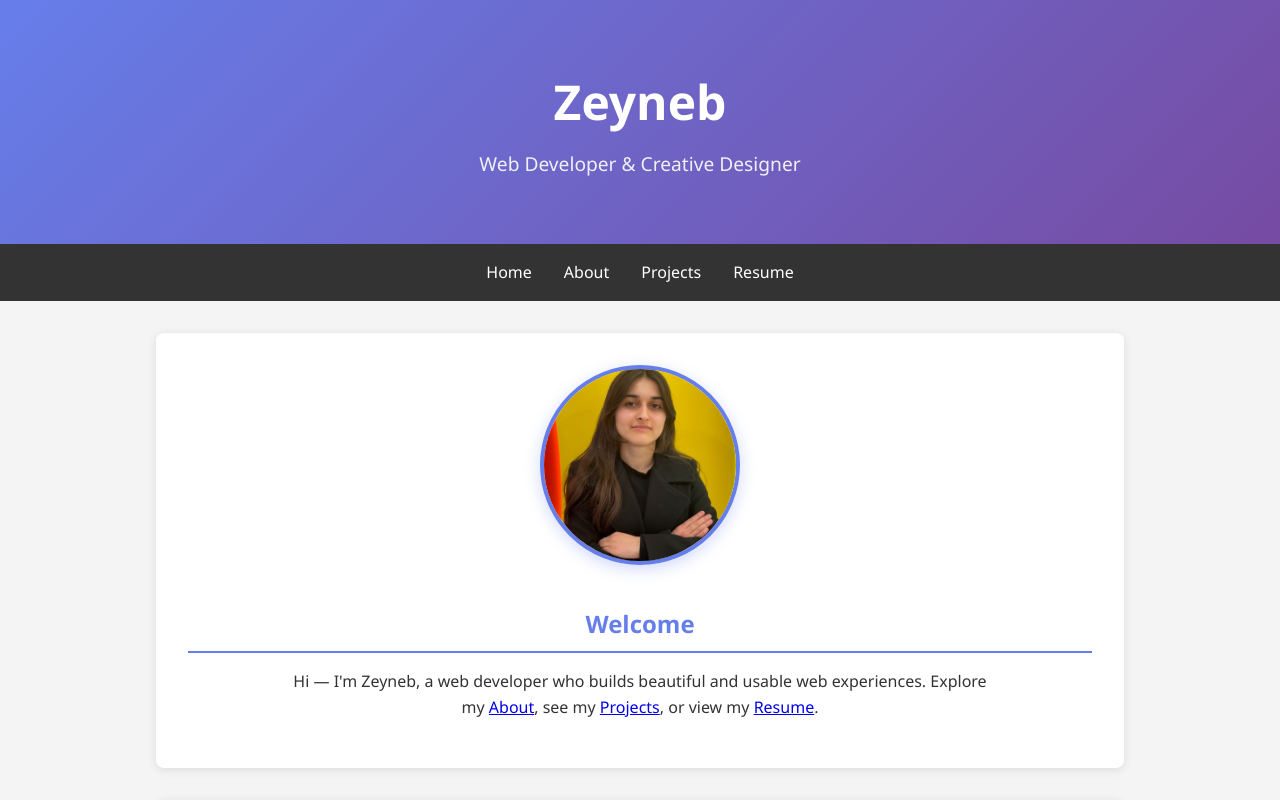
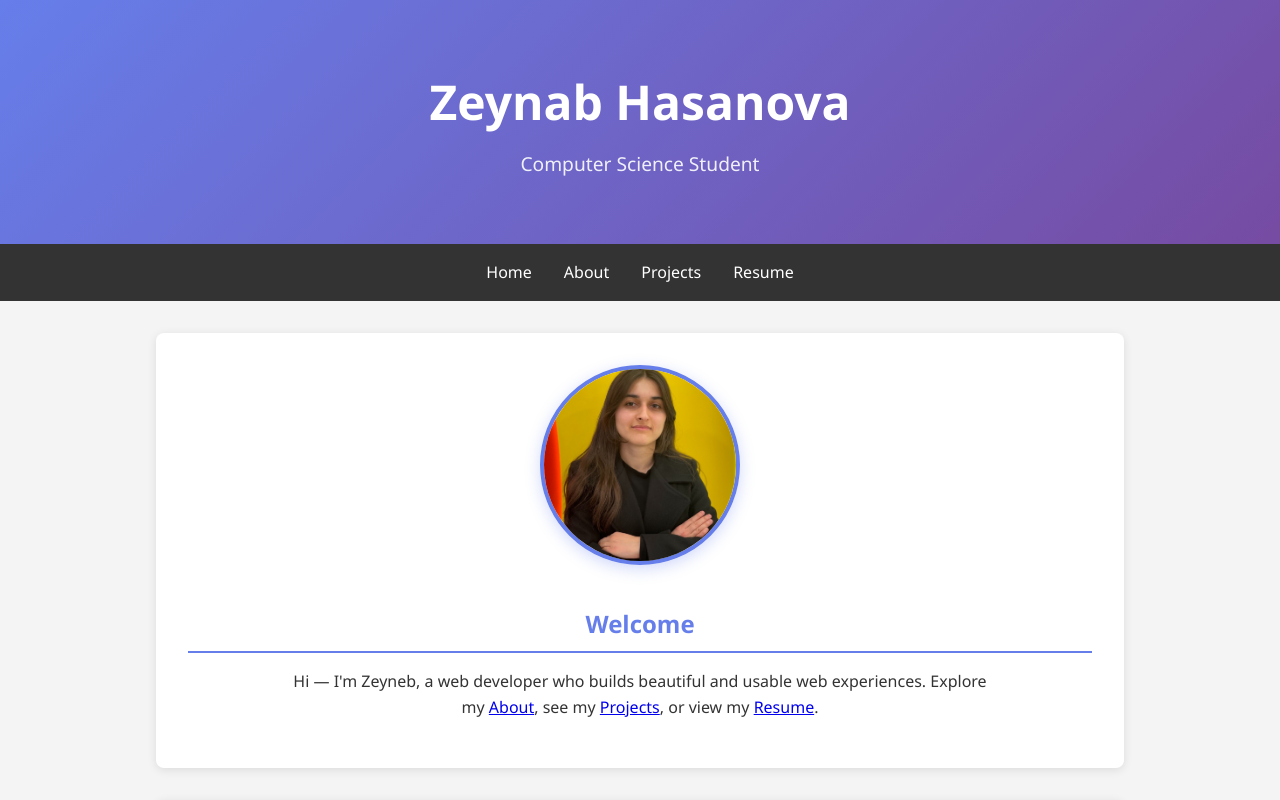
Before and after one commit to importzey/importzey.github.io, a plain HTML site: page index.html in a window 1280 px wide. Shown: the top 800 px of the page. Drawn offline with Linux system fonts and the light colour scheme.

Commit message:
change name

```diff
--- a/index.html
+++ b/index.html
@@ -8,8 +8,8 @@
 </head>
 <body>
     <header>
-        <h1>Zeyneb</h1>
-        <p>Web Developer & Creative Designer</p>
+        <h1>Zeynab Hasanova</h1>
+        <p>Computer Science Student</p>
     </header>
 
     <nav>
--- a/script.js
+++ b/script.js
@@ -54,4 +54,4 @@ function setActiveNav() {
     });
 }
 
-document.addEventListener('DOMContentLoaded', setActiveNav);
+document.addEventListener('DOMContentLoaded', setActiveNav);})})
```
Also changed, not shown: about.html (+3 -3 lines).
